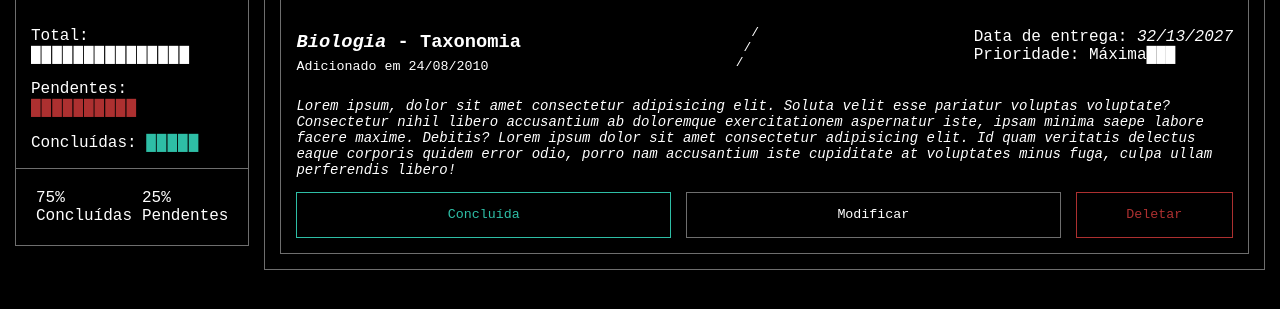
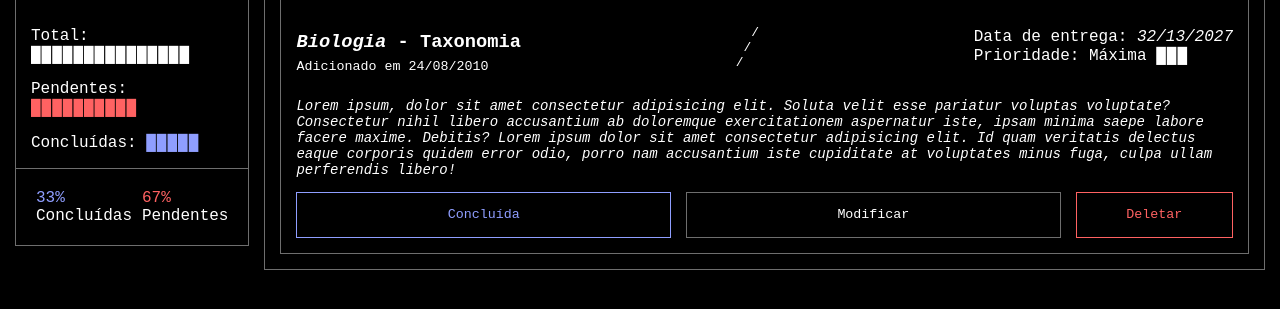
Before and after one commit to le-taste/agenda-tarefas, a plain HTML site: page index.html in a window 1280 px wide. Shown: the part 153-462 px from the top of the page. Drawn offline with Linux system fonts and the light colour scheme.

Commit message:
color change + percentage now works

```diff
--- a/index.html
+++ b/index.html
@@ -67,13 +67,13 @@
         <section class="painel" id="estatisticas">
             <h2>Painel de atividades</h2>
             <section id="estatisticaBloco">
-                <div>Total: <span id="total">0</span></div>
-                <div>Pendentes: <span id="pendentes">0</span></div>
-                <div>Concluídas: <span id="concluidas">0</span></div>
+                <div>Total: <span class="total bloco" id="totalBloco">0</span></div>
+                <div>Pendentes: <span class="pendentes bloco" id="pendenteBloco">0</span></div>
+                <div>Concluídas: <span class="concluidas bloco" id="concluidaBloco">0</span></div>
             </section>
             <section id="estatisticaPorcentagem">
-                <div>75% <span>Concluídas</span></div>
-                <div>25% <span>Pendentes</span></div>
+                <div><span class="concluidas" id="concluidasPorcentagem">75%</span> <span>Concluídas</span></div>
+                <div><span class="pendentes" id="pendentesPorcentagem">25%</span> <span>Pendentes</span></div>
             </section>
         </section>
 
@@ -103,7 +103,7 @@
 
                     <div class="infoSecundaria">
                         <div class="prazo">Data de entrega: <em>32/13/2027</em></div>
-                        <div class="prioridade">Prioridade: Máxima<span>███</span></div>
+                        <div class="prioridade">Prioridade: Máxima <span class="bloco">███</span></div>
                     </div>
 
 
@@ -130,15 +130,27 @@
         let pendentes = 10
         let concluidas = 5
 
-        const totalSpan = document.getElementById("total")
-        const pendentesSpan = document.getElementById("pendentes")
-        const concluidasSpan = document.getElementById("concluidas")
+        const totalSpan = document.getElementById("totalBloco")
+        const pendentesSpan = document.getElementById("pendenteBloco")
+        const concluidasSpan = document.getElementById("concluidaBloco")
+
+        const concluidasPorcSpan = document.getElementById("concluidasPorcentagem")
+        const pendentesPorcSpan = document.getElementById("pendentesPorcentagem")
 
         const adicionarAtividade = document.getElementById("novaAtividade")
 
         totalSpan.innerText = ""
         pendentesSpan.innerText = ""
         concluidasSpan.innerText = ""
+
+        let porcConcluida = 0
+
+        if (total > 0) porcConcluida = Math.round(100 * (Number(concluidas)/ Number(total)))
+
+        concluidasPorcSpan.innerText = porcConcluida + '%'
+        pendentesPorcSpan.innerText = (100 - porcConcluida) + '%'
+
+
 
         adicionarAtividade.setAttribute("onclick", ``)
 
--- a/style.css
+++ b/style.css
@@ -3,8 +3,8 @@
     --block-color: rgba(30, 30, 30, 0);
     --hovered-block-color: rgba(60, 60, 60, 50%);
     --border: rgb(110, 110, 110);
-    --concluida: rgb(46, 190, 166);
-    --vermelho: rgb(173, 48, 48);
+    --concluida: rgb(143, 158, 255);
+    --vermelho: rgb(255, 98, 98);
 }
 
 * {
@@ -151,7 +151,7 @@ main {
     border-bottom: 1px solid var(--border);
 }
 
-#estatisticaBloco span {
+.bloco {
     letter-spacing: 1px;
     line-height: 20px;
     overflow-wrap: anywhere;
@@ -174,15 +174,15 @@ main {
     font-style: italic;
 }
 
-#pendentes {
+.pendentes {
     color: var(--vermelho)
 }
 
-#concluidas {
+.concluidas {
     color: var(--concluida);
 }
 
-#atividades {
+.atividades {
     padding: 0;
 }
 
```
